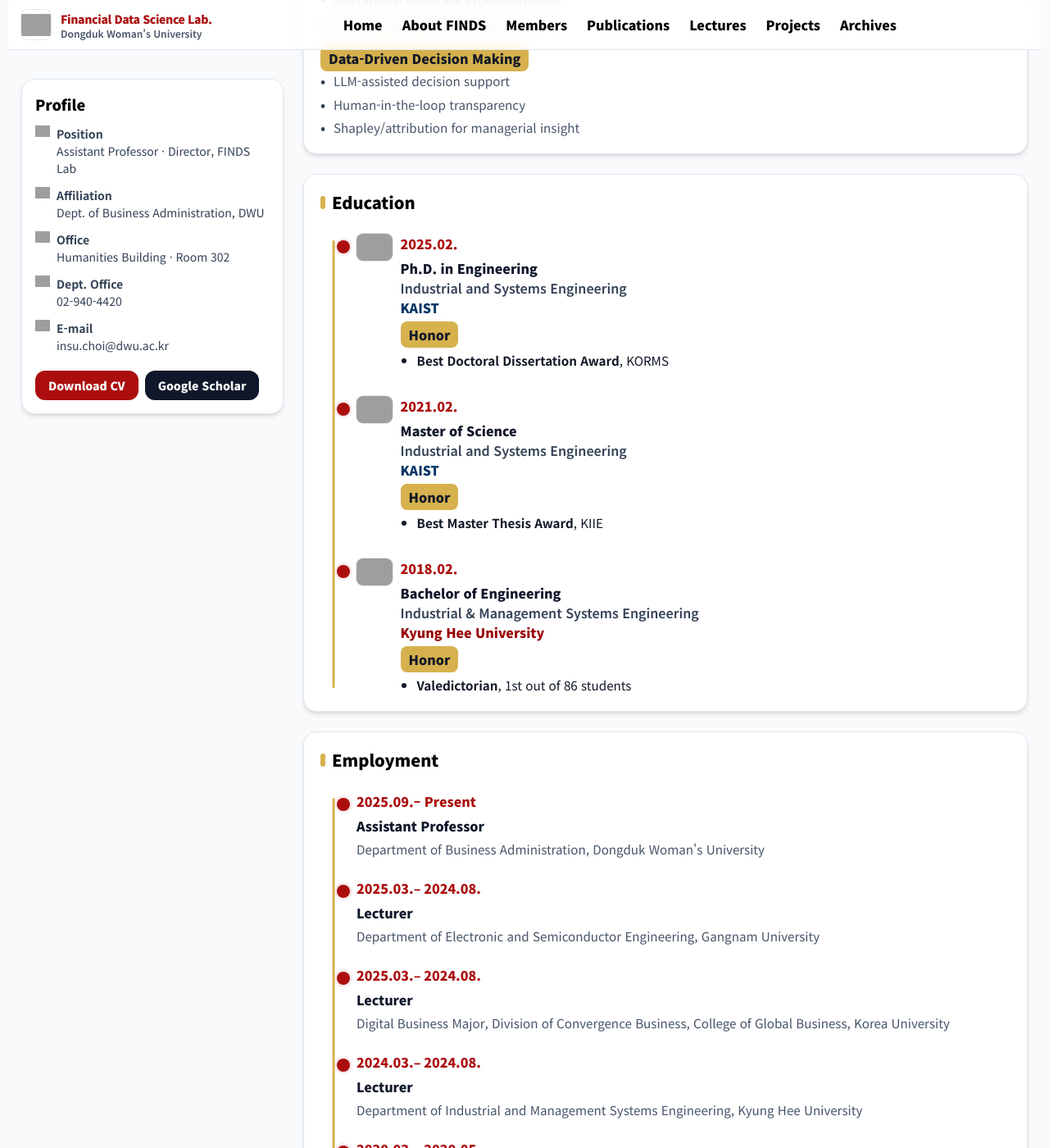
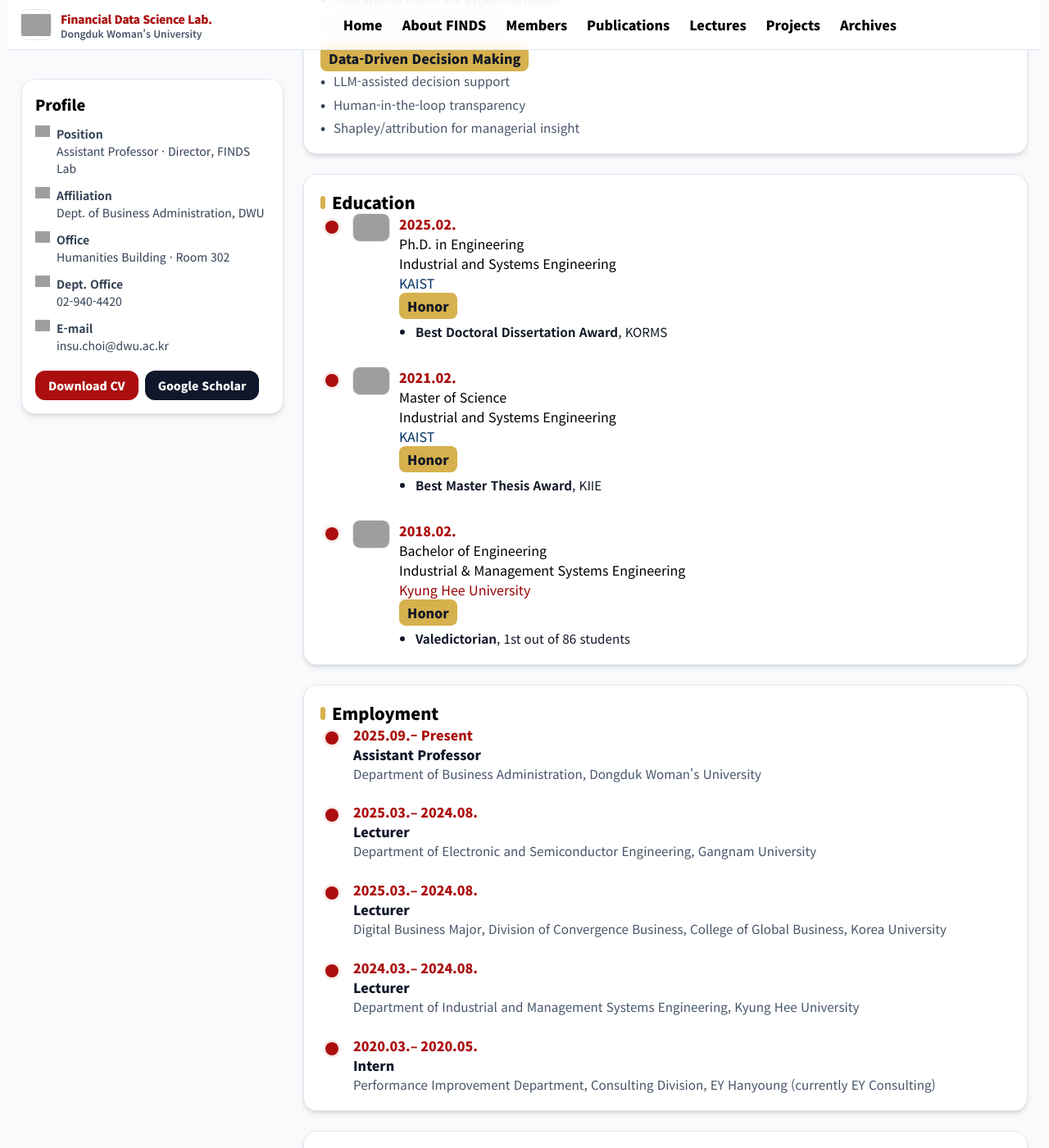
Before and after one commit to FinDS-Lab/site, a Jekyll site: the page built from members-director.html, in a window 1280 px wide and 1400 px high, scrolled down 2572 px. Shown: the whole window at 82% size. Built offline with Jekyll 4.4.1, drawn with Linux system fonts in a browser that asks for light colours; nearby versions of some CDN libraries; grey boxes are pictures that could not be loaded.

Commit message:
Update members-director.html

```diff
--- a/members-director.html
+++ b/members-director.html
@@ -50,7 +50,6 @@
           {{ '/assets/img/people/director-cover-1600.jpg' | relative_url }} 1600w
         "
         type="image/jpeg" />
-      <!-- ↓↓↓ 네가 찾던 이 Hero 이미지 블록 그대로 들어있음 ↓↓↓ -->
       <img
         src="{{ '/assets/img/people/director-cover-1200.jpg' | relative_url }}"
         alt="FINDS Lab Director cover"
@@ -85,51 +84,70 @@
   </div>
 </section>
 
-<!-- ===== 페이지 전용 스타일 (타임라인/불릿/줄바꿈 + 이미지) ===== -->
+<!-- ===== 페이지 전용 스타일 ===== -->
 <style>
   :root{
-    --accent:#ac0e0e;
-    --gold:#d6b14d;
-    --year-size:16px;      /* 날짜 폰트 & bullet 지름 (약 +2pt) */
-    --axis-x:1rem;         /* 골드 라인(center) x 위치 */
-    --dot-offset:-2rem;    /* bullet center = axis + offset (음수면 축보다 왼쪽) */
+    --accent:#ac0e0e;     /* 빨간 점 */
+    --gold:#d6b14d;       /* 금색 선 */
+    --year-size:16px;     /* 날짜 폰트 (≈ +2pt) */
+    --dot:16px;           /* 점 지름 = 날짜 폰트와 동일 */
+    --rail:28px;          /* 레일(선/점 열) 너비 */
   }
 
-  /* 타임라인: bullet은 왼쪽, 황금색 선은 그보다 오른쪽(뒤) — 겹치도록 */
-  .timeline{position:relative; padding-left:2.75rem;} /* 본문 시작점을 살짝 더 오른쪽 */
-  .timeline::before{
-    content:""; position:absolute; left:var(--axis-x); top:.5rem; bottom:.5rem;
-    width:3px; background:var(--gold); border-radius:2px; transform:translateX(-50%); z-index:0;
+  /* ===== 공통 타임라인: 레일 안에서 선/점을 모두 그림 (항상 겹침) ===== */
+  .timeline{list-style:none; margin:0; padding:0;}
+  .tl{
+    display:grid;
+    align-items:start;
+    row-gap:.4rem;             /* 3줄 사이 간격 */
+    position:relative;
   }
-  .timeline > li{position:relative; margin:0; padding:0;}
-  .timeline > li::before{
-    content:""; position:absolute; left:calc(var(--axis-x) + var(--dot-offset)); top:1rem;
-    width:var(--year-size); height:var(--year-size); background:var(--accent);
-    border-radius:50%; box-shadow:0 0 0 3px rgba(172,14,14,.08); transform:translate(-50%,-50%); z-index:1;
+  .tl .rail{
+    position:relative;
+    width:var(--rail);
+  }
+  .tl .rail::before{           /* 금색 선 (뒤) */
+    content:"";
+    position:absolute;
+    left:50%; top:0; bottom:0;
+    width:3px; background:var(--gold);
+    transform:translateX(-50%);
+    border-radius:2px;
+    z-index:0;
+  }
+  .tl .rail::after{            /* 빨간 점 (앞) */
+    content:"";
+    position:absolute;
+    left:50%; top:1rem;        /* 줄 기준 높이 */
+    width:var(--dot); height:var(--dot);
+    background:var(--accent);
+    border-radius:50%;
+    transform:translate(-50%,-50%);
+    box-shadow:0 0 0 3px rgba(172,14,14,.08);
+    z-index:1;
   }
 
-  /* 3줄 템플릿 */
-  .tl{display:grid; row-gap:.35rem;}
-  .tl-row1,.tl-row2,.tl-row3{display:block;}
-  .year{font-size:var(--year-size); font-weight:900; color:#ac0e0e; line-height:1;}
+  /* 3줄 강제 템플릿 */
+  .row1,.row2,.row3{display:block;}
+  .year{font-size:var(--year-size); font-weight:900; color:var(--accent); line-height:1;}
+  .line{display:block;}
   .title{font-weight:900; color:#0f172a;}
   .desc{color:#475569; font-size:.95rem;}
   .muted{color:#475569;}
-  .line{display:block;}
 
-  /* Education 전용: 로고열 + 본문열 */
-  .edu-li{display:grid; grid-template-columns:44px 1fr; column-gap:.6rem; align-items:start;}
-  .edu-logo{
+  /* ===== Education: 레일 + 로고 + 본문 ===== */
+  .tl.edu{grid-template-columns:var(--rail) 44px 1fr; column-gap:.75rem;}
+  .logo{
     width:44px; height:44px; object-fit:contain; border-radius:.5rem;
-    background:#fff; box-shadow:0 0 0 1px #e5e7eb; margin-left:0;
+    background:#fff; box-shadow:0 0 0 1px #e5e7eb;
   }
-  .degree{font-weight:900; color:#0f172a;}
-  .dept{font-weight:600; color:#334155;}
-  .school{font-weight:900;}
+
+  /* ===== Employment / Affiliation: 레일 + 본문 ===== */
+  .tl.simple{grid-template-columns:var(--rail) 1fr; column-gap:.75rem;}
 
   /* 수상 bullet */
   .bullets-honor{list-style:disc; margin:.25rem 0 0 1.25rem; padding:0;}
-  .bullets-honor li{font-size:.95rem; color:#111827; padding-left:0;}
+  .bullets-honor li{font-size:.95rem; color:#111827;}
 
   /* Research Interests */
   .bullets{list-style:none; margin:0; padding:0;}
@@ -138,15 +156,13 @@
 
   /* 이미지 CLS 최소화 */
   img[width][height]{height:auto}
-
   /* 히어로 텍스트 간격 보정 */
   .hero-sub{margin-top:.35rem;}
 </style>
 
-<!-- ===== Body (좌측 프로필 + 우측 본문 카드들 동일 폭으로) ===== -->
+<!-- ===== Body (좌측 프로필 + 우측 본문 카드들) ===== -->
 <section class="max-w-7xl mx-auto px-4 mt-6 grid md:grid-cols-[320px,1fr] gap-6">
-  <!-- Profile aside -->
-  <!-- 모바일: sticky 해제 / 데스크탑(md 이상): sticky 유지 -->
+  <!-- Profile aside: 모바일 non-sticky, 데스크탑 sticky -->
   <aside class="bg-white border border-slate-200 rounded-2xl shadow-md p-4 md:sticky md:top-24 self-start">
     <h3 class="text-lg font-extrabold">Profile</h3>
     <div class="mt-3 grid gap-3 text-[14px] text-slate-700">
@@ -179,7 +195,7 @@
     </div>
   </aside>
 
-  <!-- Main: 모든 카드 동일한 wrapper/패딩 -->
+  <!-- Main -->
   <main class="grid gap-6">
 
     <!-- Introduction -->
@@ -243,82 +259,70 @@
 
       <ul class="timeline mt-6 space-y-8">
         <!-- Ph.D. -->
-        <li>
-          <div class="edu-li">
+        <li class="tl edu">
+          <div class="rail" aria-hidden="true"></div>
           <picture>
             <source srcset="{{ '/assets/img/logos/kaist-64.webp' | relative_url }}" type="image/webp">
-              <img src="{{ '/assets/img/logos/kaist-64.png' | relative_url }}"
-                   alt="KAIST logo" class="edu-logo" width="44" height="44" loading="lazy" decoding="async"
-                   onerror="this.style.display='none'">
+            <img src="{{ '/assets/img/logos/kaist-64.png' | relative_url }}" alt="KAIST logo" class="logo" width="44" height="44" loading="lazy" decoding="async" onerror="this.style.display='none'">
           </picture>
-
-            <div class="tl">
-              <div class="tl-row1"><span class="year">2025.02.</span></div>
-              <div class="tl-row2">
+          <div>
+            <div class="row1"><span class="year">2025.02.</span></div>
+            <div class="row2">
               <span class="line degree">Ph.D. in Engineering</span>
               <span class="line dept">Industrial and Systems Engineering</span>
               <span class="line school" style="color:#003366;">KAIST</span>
             </div>
-              <div class="tl-row3">
+            <div class="row3">
               <span class="inline-flex items-center font-black rounded-lg px-2.5 py-1" style="background:#d6b14d;color:#111827">Honor</span>
               <ul class="bullets-honor">
                 <li><b>Best Doctoral Dissertation Award</b>, KORMS</li>
               </ul>
             </div>
           </div>
-          </div>
         </li>
 
         <!-- M.S. -->
-        <li>
-          <div class="edu-li">
+        <li class="tl edu">
+          <div class="rail" aria-hidden="true"></div>
           <picture>
             <source srcset="{{ '/assets/img/logos/kaist-64.webp' | relative_url }}" type="image/webp">
-              <img src="{{ '/assets/img/logos/kaist-64.png' | relative_url }}"
-                   alt="KAIST logo" class="edu-logo" width="44" height="44" loading="lazy" decoding="async"
-                   onerror="this.style.display='none'">
+            <img src="{{ '/assets/img/logos/kaist-64.png' | relative_url }}" alt="KAIST logo" class="logo" width="44" height="44" loading="lazy" decoding="async" onerror="this.style.display='none'">
           </picture>
-
-            <div class="tl">
-              <div class="tl-row1"><span class="year">2021.02.</span></div>
-              <div class="tl-row2">
+          <div>
+            <div class="row1"><span class="year">2021.02.</span></div>
+            <div class="row2">
               <span class="line degree">Master of Science</span>
               <span class="line dept">Industrial and Systems Engineering</span>
               <span class="line school" style="color:#003366;">KAIST</span>
             </div>
-              <div class="tl-row3">
+            <div class="row3">
               <span class="inline-flex items-center font-black rounded-lg px-2.5 py-1" style="background:#d6b14d;color:#111827">Honor</span>
               <ul class="bullets-honor">
                 <li><b>Best Master Thesis Award</b>, KIIE</li>
               </ul>
             </div>
           </div>
-          </div>
         </li>
 
         <!-- B.E. -->
-        <li>
-          <div class="edu-li">
+        <li class="tl edu">
+          <div class="rail" aria-hidden="true"></div>
           <picture>
             <source srcset="{{ '/assets/img/logos/kyunghee-64.webp' | relative_url }}" type="image/webp">
-              <img src="{{ '/assets/img/logos/kyunghee-64.png' | relative_url }}"
-                   alt="Kyung Hee Univ. logo" class="edu-logo" width="44" height="44" loading="lazy" decoding="async"
-                   onerror="this.style.display='none'">
+            <img src="{{ '/assets/img/logos/kyunghee-64.png' | relative_url }}" alt="Kyung Hee Univ. logo" class="logo" width="44" height="44" loading="lazy" decoding="async" onerror="this.style.display='none'">
           </picture>
-
-            <div class="tl">
-              <div class="tl-row1"><span class="year">2018.02.</span></div>
-              <div class="tl-row2">
+          <div>
+            <div class="row1"><span class="year">2018.02.</span></div>
+            <div class="row2">
               <span class="line degree">Bachelor of Engineering</span>
               <span class="line dept">Industrial &amp; Management Systems Engineering</span>
               <span class="line school" style="color:#990000;">Kyung Hee University</span>
             </div>
-              <div class="tl-row3">
+            <div class="row3">
               <span class="inline-flex items-center font-black rounded-lg px-2.5 py-1" style="background:#d6b14d;color:#111827">Honor</span>
               <ul class="bullets-honor">
                 <li><b>Valedictorian</b>, 1st out of 86 students</li>
               </ul>
-              </div>
             </div>
           </div>
         </li>
@@ -330,40 +334,50 @@
       <h2 class="text-xl font-extrabold flex items-center gap-2">
         <span class="inline-block w-1.5 h-4 rounded-full" style="background:#d6b14d"></span>Employment
       </h2>
+
       <ul class="timeline mt-6 space-y-6">
-        <li>
-          <div class="tl">
-            <div class="tl-row1"><span class="year">2025.09.– Present</span></div>
-            <div class="tl-row2"><span class="title">Assistant Professor</span></div>
-            <div class="tl-row3 desc">Department of Business Administration, Dongduk Woman's University</div>
+        <li class="tl simple">
+          <div class="rail" aria-hidden="true"></div>
+          <div>
+            <div class="row1"><span class="year">2025.09.– Present</span></div>
+            <div class="row2"><span class="title">Assistant Professor</span></div>
+            <div class="row3 desc">Department of Business Administration, Dongduk Woman's University</div>
           </div>
         </li>
-        <li>
-          <div class="tl">
-            <div class="tl-row1"><span class="year">2025.03.– 2024.08.</span></div>
-            <div class="tl-row2"><span class="title">Lecturer</span></div>
-            <div class="tl-row3 desc">Department of Electronic and Semiconductor Engineering, Gangnam University</div>
+
+        <li class="tl simple">
+          <div class="rail" aria-hidden="true"></div>
+          <div>
+            <div class="row1"><span class="year">2025.03.– 2024.08.</span></div>
+            <div class="row2"><span class="title">Lecturer</span></div>
+            <div class="row3 desc">Department of Electronic and Semiconductor Engineering, Gangnam University</div>
           </div>
         </li>
-        <li>
-          <div class="tl">
-            <div class="tl-row1"><span class="year">2025.03.– 2024.08.</span></div>
-            <div class="tl-row2"><span class="title">Lecturer</span></div>
-            <div class="tl-row3 desc">Digital Business Major, Division of Convergence Business, College of Global Business, Korea University</div>
+
+        <li class="tl simple">
+          <div class="rail" aria-hidden="true"></div>
+          <div>
+            <div class="row1"><span class="year">2025.03.– 2024.08.</span></div>
+            <div class="row2"><span class="title">Lecturer</span></div>
+            <div class="row3 desc">Digital Business Major, Division of Convergence Business, College of Global Business, Korea University</div>
           </div>
         </li>
-        <li>
-          <div class="tl">
-            <div class="tl-row1"><span class="year">2024.03.– 2024.08.</span></div>
-            <div class="tl-row2"><span class="title">Lecturer</span></div>
-            <div class="tl-row3 desc">Department of Industrial and Management Systems Engineering, Kyung Hee University</div>
+
+        <li class="tl simple">
+          <div class="rail" aria-hidden="true"></div>
+          <div>
+            <div class="row1"><span class="year">2024.03.– 2024.08.</span></div>
+            <div class="row2"><span class="title">Lecturer</span></div>
+            <div class="row3 desc">Department of Industrial and Management Systems Engineering, Kyung Hee University</div>
           </div>
         </li>
-        <li>
-          <div class="tl">
-            <div class="tl-row1"><span class="year">2020.03.– 2020.05.</span></div>
-            <div class="tl-row2"><span class="title">Intern</span></div>
-            <div class="tl-row3 desc">Performance Improvement Department, Consulting Division, EY Hanyoung (currently EY Consulting)</div>
+
+        <li class="tl simple">
+          <div class="rail" aria-hidden="true"></div>
+          <div>
+            <div class="row1"><span class="year">2020.03.– 2020.05.</span></div>
+            <div class="row2"><span class="title">Intern</span></div>
+            <div class="row3 desc">Performance Improvement Department, Consulting Division, EY Hanyoung (currently EY Consulting)</div>
           </div>
         </li>
       </ul>
@@ -374,33 +388,38 @@
       <h2 class="text-xl font-extrabold flex items-center gap-2">
         <span class="inline-block w-1.5 h-4 rounded-full" style="background:#d6b14d"></span>Affiliation
       </h2>
+
       <ul class="timeline mt-6 space-y-6">
-        <li>
-          <div class="tl">
-            <div class="tl-row1"><span class="year">2025.06. – Present</span></div>
-            <div class="tl-row2"><span class="title">Lifetime Member</span></div>
-            <div class="tl-row3 desc">Korean Institute of Industrial Engineers</div>
+        <li class="tl simple">
+          <div class="rail" aria-hidden="true"></div>
+          <div>
+            <div class="row1"><span class="year">2025.06. – Present</span></div>
+            <div class="row2"><span class="title">Lifetime Member</span></div>
+            <div class="row3 desc">Korean Institute of Industrial Engineers</div>
           </div>
         </li>
-        <li>
-          <div class="tl">
-            <div class="tl-row1"><span class="year">2023.09. – Present</span></div>
-            <div class="tl-row2"><span class="title">Lifetime Member</span></div>
-            <div class="tl-row3 desc">Korean Securities Association</div>
+        <li class="tl simple">
+          <div class="rail" aria-hidden="true"></div>
+          <div>
+            <div class="row1"><span class="year">2023.09. – Present</span></div>
+            <div class="row2"><span class="title">Lifetime Member</span></div>
+            <div class="row3 desc">Korean Securities Association</div>
           </div>
         </li>
-        <li>
-          <div class="tl">
-            <div class="tl-row1"><span class="year">2023.06. – Present</span></div>
-            <div class="tl-row2"><span class="title">Lifetime Member</span></div>
-            <div class="tl-row3 desc">Korean Academic Society of Business Administration</div>
+        <li class="tl simple">
+          <div class="rail" aria-hidden="true"></div>
+          <div>
+            <div class="row1"><span class="year">2023.06. – Present</span></div>
+            <div class="row2"><span class="title">Lifetime Member</span></div>
+            <div class="row3 desc">Korean Academic Society of Business Administration</div>
           </div>
         </li>
-        <li>
-          <div class="tl">
-            <div class="tl-row1"><span class="year">2022.06. – Present</span></div>
-            <div class="tl-row2"><span class="title">Lifetime Member</span></div>
-            <div class="tl-row3 desc">Korea Intelligent Information Systems Society</div>
+        <li class="tl simple">
+          <div class="rail" aria-hidden="true"></div>
+          <div>
+            <div class="row1"><span class="year">2022.06. – Present</span></div>
+            <div class="row2"><span class="title">Lifetime Member</span></div>
+            <div class="row3 desc">Korea Intelligent Information Systems Society</div>
           </div>
         </li>
       </ul>
```
Lines whose indentation alone changed are shown as unchanged.
